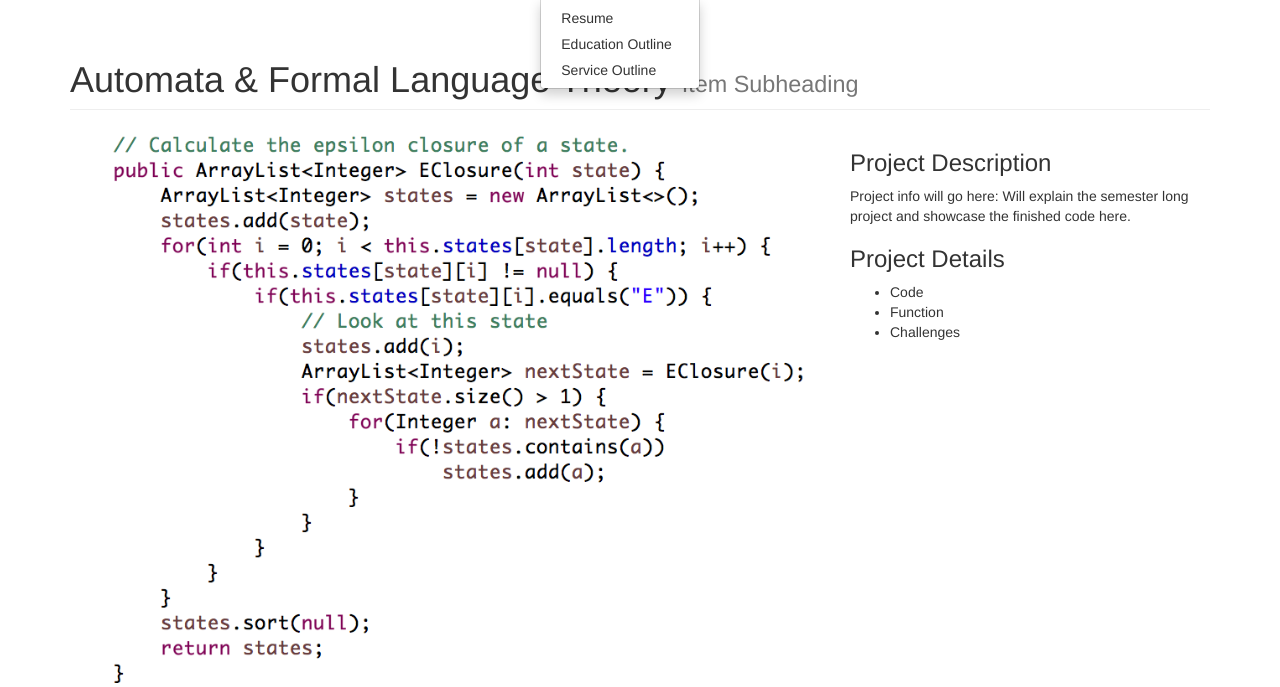
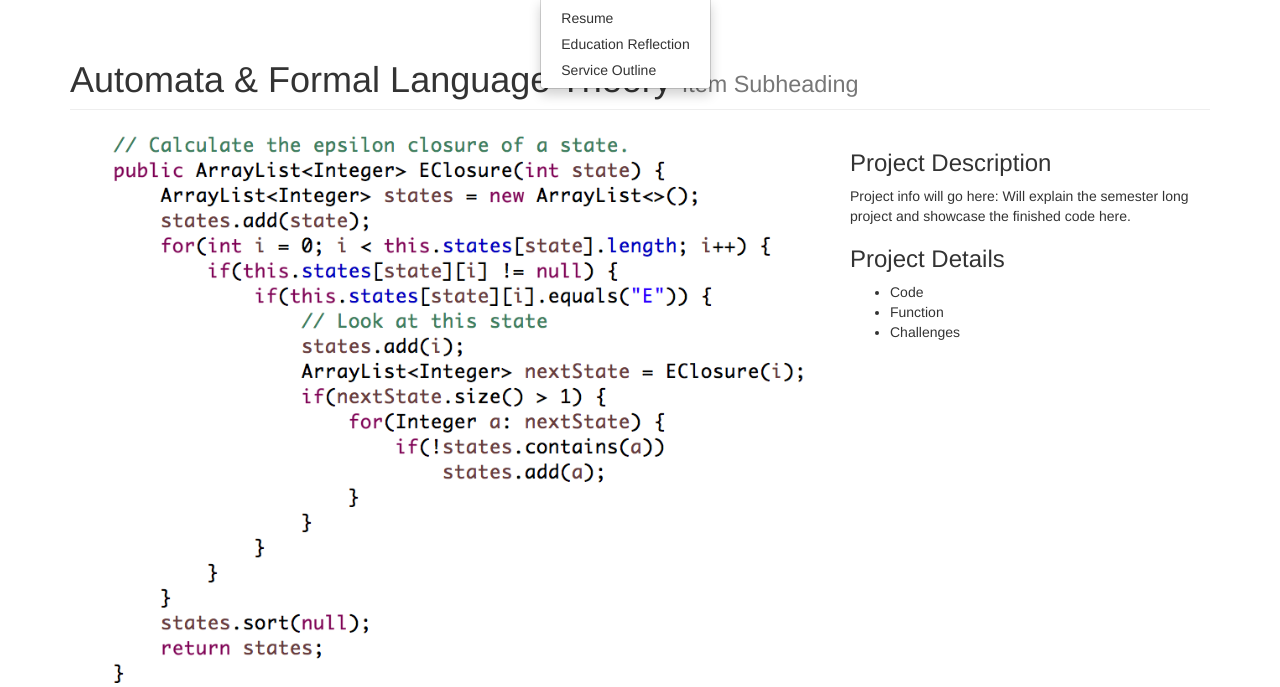
Before and after one commit to PatrickFis/E-Portfolio, a PHP site: page /courses/automata.php in a window 1280 px wide, after a click on "Documents". Shown: the part 52-739 px from the top of the page. Run offline with PHP 8.4, Linux system fonts and the light colour scheme; grey boxes labelled with a size stand in for pictures from a placeholder-image service; some libraries are stand-ins or nearby versions.

Commit message:
Added educaiton reflection

```diff
--- a/navbar.php
+++ b/navbar.php
@@ -30,7 +30,7 @@
               <span class="caret"></a>
             <ul class="dropdown-menu">
               <li><a href="/docs/Resume.pdf">Resume</a></li>
-              <li><a href="/docs/EducationalReflectionOutline.docx">Education Outline</a></li>
+              <li><a href="/docs/Education\ Reflection.docx">Education Reflection</a></li>
               <li><a href="/docs/ServiceReflectionOutline.docx">Service Outline</a></li>
             </ul>
           </li>
```
